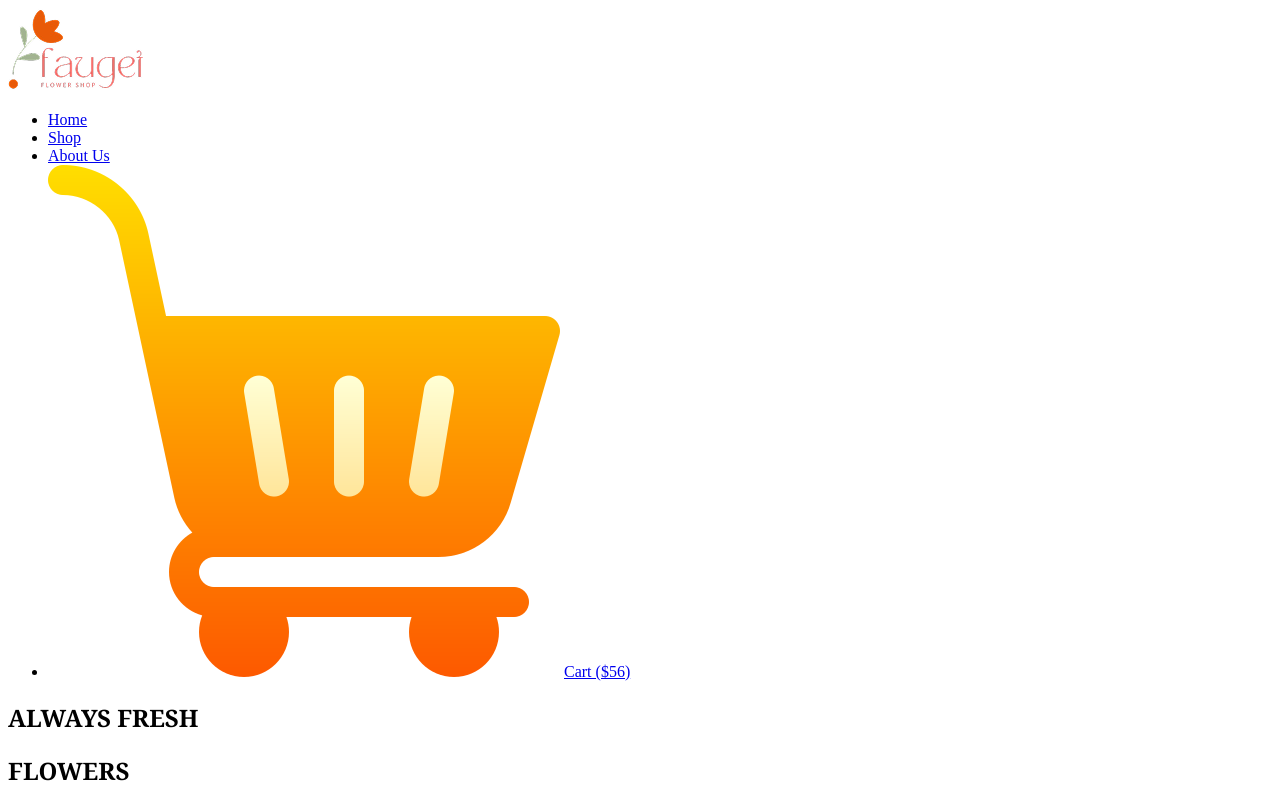
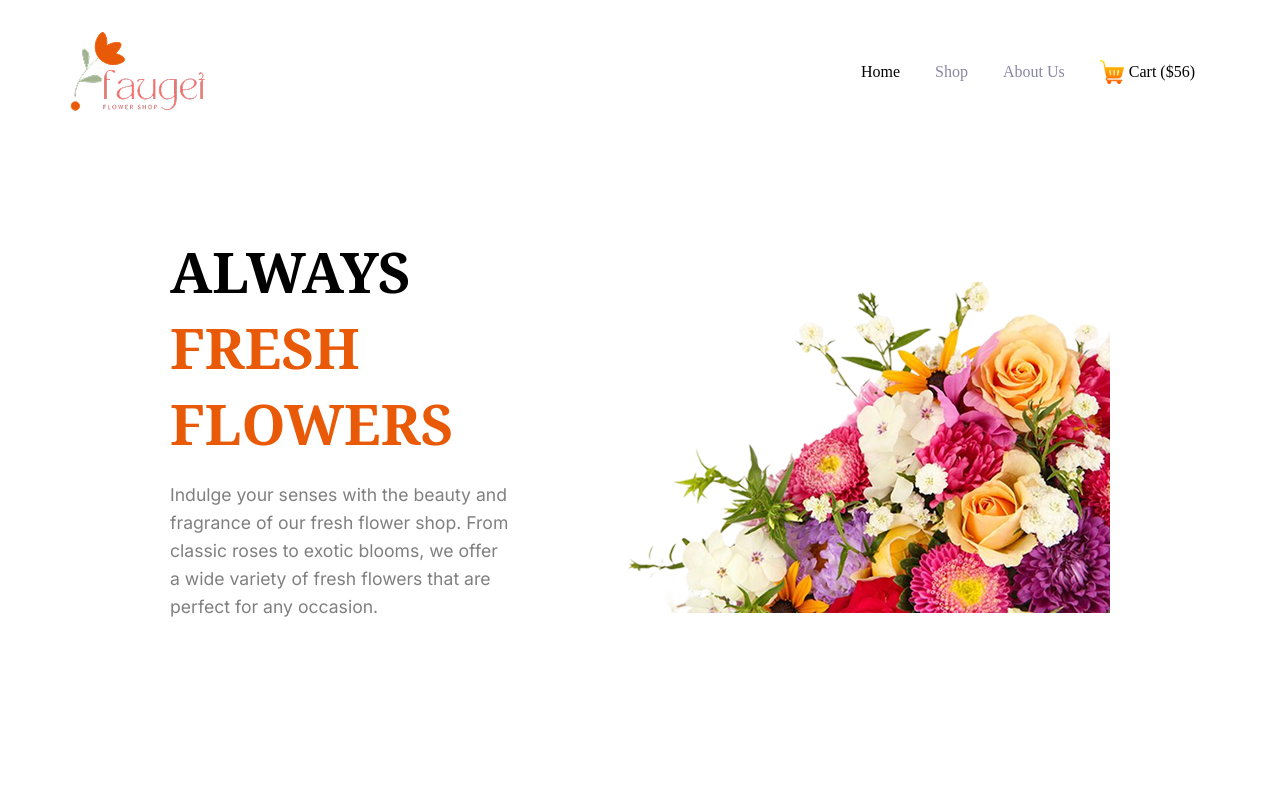
Before and after one commit to TohaKhan6/Flower-Shop-A2, a plain HTML site: page index.html in a window 1280 px wide. Shown: the top 800 px of the page. Drawn offline with Linux system fonts and the light colour scheme.

Commit message:
header css

```diff
--- a/style.css
+++ b/style.css
@@ -13,3 +13,115 @@
     font-weight: 400;
     font-style: normal;
 }
+
+/* Shared Styles */
+
+.displayflex {
+    display: flex;
+}
+.title-text {
+    font-size: 50px;
+    font-weight: bold;
+}
+.description-text {
+    font-size: 22px;
+    font-weight: 400;
+    color: rgba(0, 0, 0, 0.5);
+}
+
+.bold-text {
+    font-weight: bold;
+    color: #000000;
+}
+.orenge {
+    color: #e95a08;
+}
+.text-gray {
+    color: #8987a1;
+}
+
+.text-primary {
+    color: rgba(0, 0, 0, 0.5);
+}
+.main-width {
+    max-width: 1140px;
+    margin: 0 auto;
+}
+p {
+    line-height: 28px;
+    color: rgba(0, 0, 0, 0.5);
+}
+
+/* ---Button - */
+.add-to-cart-btn {
+    background-color: #ff6f00;
+    color: #ffffff;
+    padding: 12px 25px;
+    font-size: 1rem;
+    font-weight: 600;
+    border-radius: 8px;
+    border: none;
+    transition: background-color 0.3s ease;
+}
+
+.add-to-cart-btn:hover {
+    background-color: #e65100;
+}
+
+.navbar {
+    display: flex;
+    justify-content: space-between;
+    align-items: center;
+    max-width: 1140px;
+    margin-top: 30px;
+    margin-bottom: 120px;
+}
+
+.navlinks {
+    display: flex;
+    align-items: center;
+    gap: 20px;
+    margin: 0;
+    padding: 0;
+}
+
+.nav-item {
+    list-style: none;
+    margin-right: 15px;
+    display: flex;
+    align-items: center;
+}
+
+.nav-link {
+    text-decoration: none;
+    font-weight: 500;
+}
+
+.cart-img {
+    width: 1.5rem;
+    margin-right: 5px;
+}
+
+.cart {
+    display: flex;
+    align-items: center;
+}
+
+.banner {
+    display: flex;
+    justify-content: space-between;
+    align-items: center;
+    gap: 30px;
+    padding: 0 100px;
+}
+
+.banner-title h1 {
+    font-size: 3.5rem;
+    font-weight: 700;
+    margin: 0;
+}
+
+.banner-description {
+    font-size: 1.1rem;
+    margin-top: 20px;
+}
```
